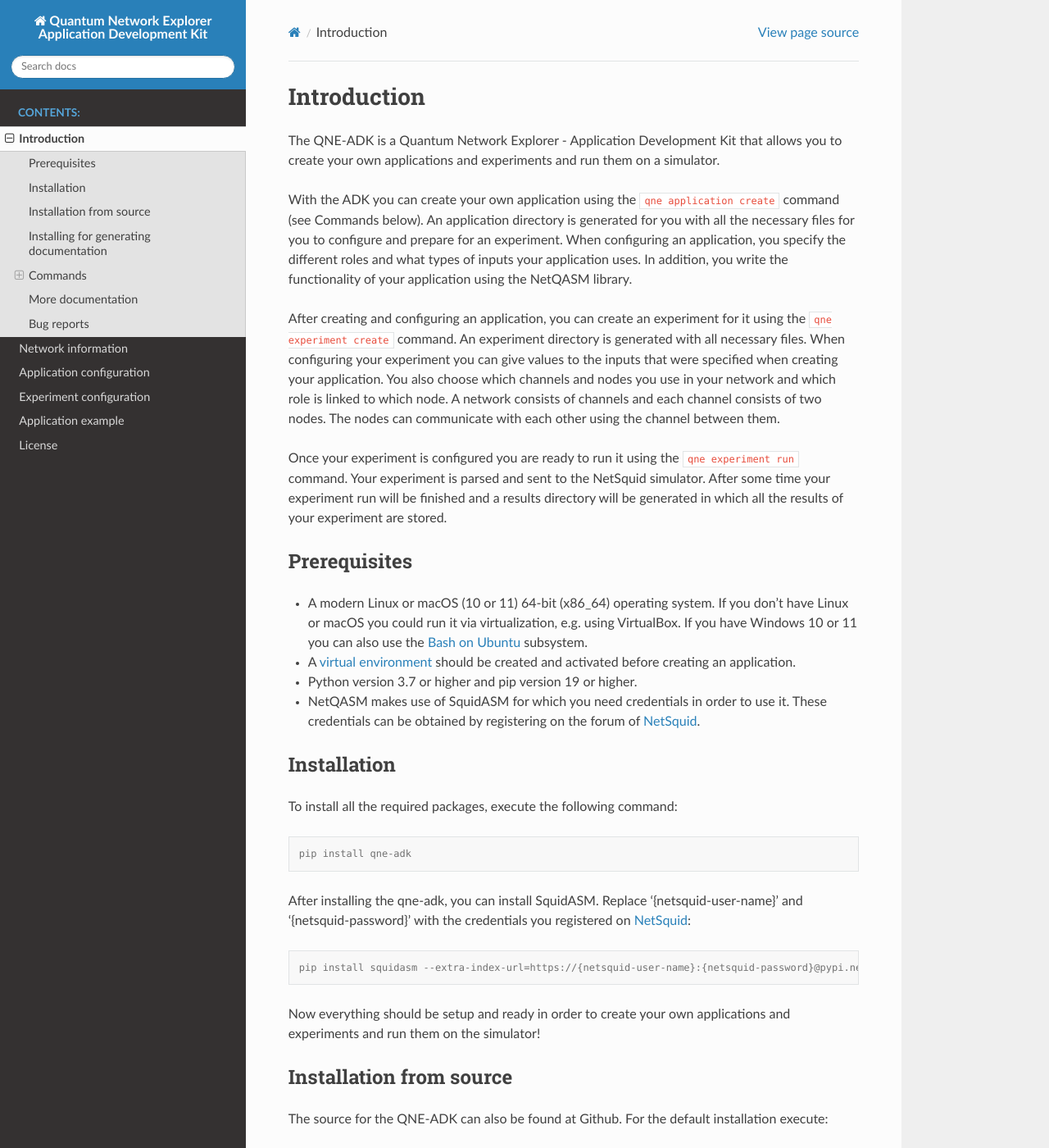
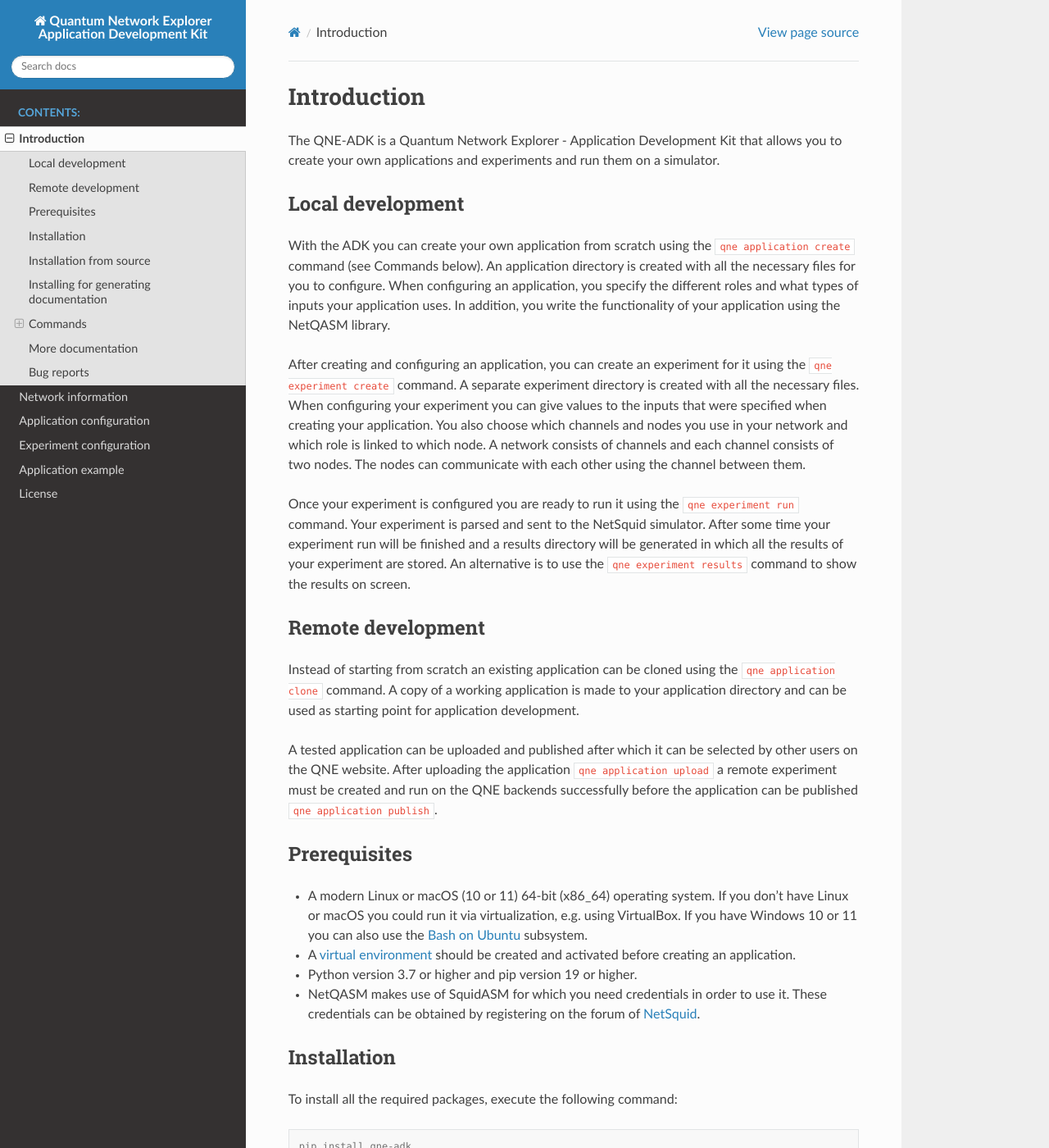
Before and after one commit to QuTech-Delft/qne-adk, a Sphinx documentation site: the page built from docs/introduction.rst, in a window 1280 px wide and 1400 px high. Shown: the whole window at 82% size. Built offline with Sphinx 7.4.7 and the Read the Docs theme 2.0.0, drawn with Linux system fonts in a browser that asks for light colours; some of the changed text lies outside the part shown.

Commit message:
Added/updated some documentation

```diff
--- a/docs/introduction.rst
+++ b/docs/introduction.rst
@@ -4,21 +4,35 @@
 The QNE-ADK is a Quantum Network Explorer - Application Development Kit that allows you to create your own applications
 and experiments and run them on a simulator.
 
-With the ADK you can create your own application using the ``qne application create`` command (see Commands below).
-An application directory is generated for you with all the necessary files for you to configure and prepare for an
-experiment. When configuring an application, you specify the different roles and what types of inputs your
+Local development
+-----------------
+
+With the ADK you can create your own application from scratch using the ``qne application create`` command
+(see Commands below). An application directory is created with all the necessary files for you to configure.
+When configuring an application, you specify the different roles and what types of inputs your
 application uses. In addition, you write the functionality of your application using the NetQASM library.
 
 After creating and configuring an application, you can create an experiment for it using the ``qne experiment create``
-command. An experiment directory is generated with all necessary files. When configuring your experiment
+command. A separate experiment directory is created with all the necessary files. When configuring your experiment
 you can give values to the inputs that were specified when creating your application. You also choose which channels
 and nodes you use in your network and which role is linked to which node. A network consists of channels and each
 channel consists of two nodes. The nodes can communicate with each other using the channel between them.
 
 Once your experiment is configured you are ready to run it using the ``qne experiment run`` command. Your experiment
 is parsed and sent to the NetSquid simulator. After some time your experiment run will be finished and a results
-directory will be generated in which all the results of your experiment are stored.
+directory will be generated in which all the results of your experiment are stored. An alternative is to use the
+``qne experiment results`` command to show the results on screen.
 
+Remote development
+------------------
+
+Instead of starting from scratch an existing application can be cloned using the ``qne application clone`` command.
+A copy of a working application is made to your application directory and can be used as starting point
+for application development.
+
+A tested application can be uploaded and published after which it can be selected by other users on the QNE
+website. After uploading the application ``qne application upload`` a remote experiment must be created and run on the
+QNE backends successfully before the application can be published ``qne application publish``.
 
 Prerequisites
 -------------
@@ -168,14 +182,12 @@
 
     qne application clone [OPTIONS] APPLICATION_NAME [NEW_APPLICATION_NAME]
 
-An application developer may clone an existing remote or local application and use it as a starting point for new
-application development.
-Cloning an existing remote (--remote) or local application will copy the application files to the current directory.
-The current public available version of the application are copied.
-When a new application name is not given (remote only) the application will have the same name as the cloned
-application. An application with the new application name may not exist locally.
-A local application must be valid before it can be cloned.
-For cloning a remote application the user must be logged in.
+Clone an existing remote or local application and use it as a starting point for new application development.
+Cloning an application will copy the application files to the current directory.
+The public available (or latest) version of the application is copied.
+When a new application name is not given as an argument (remote only) the application will have the same name as
+the cloned application. An application with the new application name may not already exist locally.
+A local application must be valid before it can be cloned. For cloning a remote application the user must be logged in.
 
     Arguments:
       APPLICATION_NAME  Name of the application to clone [required]
@@ -200,9 +212,8 @@
     qne application fetch [OPTIONS] APPLICATION_NAME
 
 Fetching an existing remote application will copy the application files to the current directory.
-The highest version of the application files are copied which may not be the current public version.
-Fetching remote applications is limited to applications for which the user is the author. For example to
-develop or publish a new version when the files were deleted locally.
+The highest version of the application files are copied which may not be the current public version but a draft version.
+Fetching applications is limited to the applications for which the user is the author.
 For fetching a remote application the user must be logged in.
 
     Arguments:
```
Also changed, not shown: README.md (+33 -15 lines).
